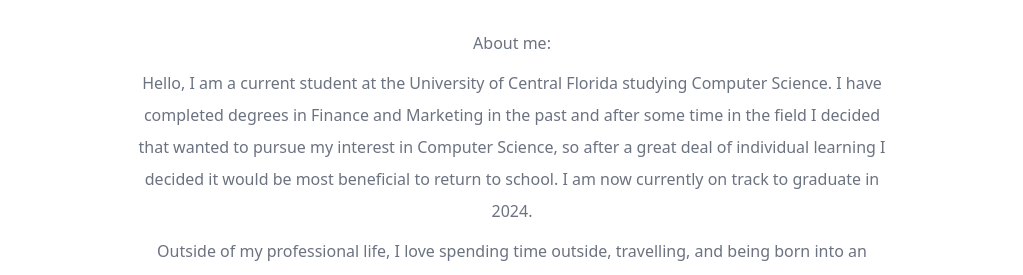
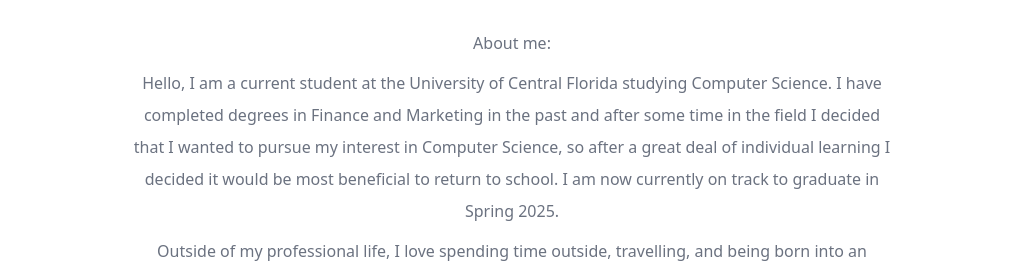
Before and after one commit to m-riosa/portfolioWebsite, a Next.js app: page / in a window 1280 px wide. Shown: the part 293-568 px from the top of the page, without its empty margins (128-1151 px from the left). Built offline with nearby package versions, Linux system fonts and the light colour scheme.

Commit message:
fixing paragraph

```diff
--- a/src/pages/index.js
+++ b/src/pages/index.js
@@ -30,9 +30,9 @@
             <p className='text-md pt-5 pb-1 leading-8 text-gray-500 dark:text-gray-200'>About me: </p>
             <p className='text-md pt-1 pb-1 leading-8 text-gray-500 max-w-3xl mx-auto  dark:text-gray-200'>
                 Hello, I am a current student at the University of Central Florida studying Computer Science.
-                I have completed degrees in Finance and Marketing in the past and after some time in the field I decided that
+                I have completed degrees in Finance and Marketing in the past and after some time in the field I decided that I
                 wanted to pursue my interest in Computer Science, so after a great deal of individual learning I decided it would be most beneficial
-                to return to school. I am now currently on track to graduate in 2024.
+                to return to school. I am now currently on track to graduate in Spring 2025.
 
             </p>
             <p className='text-md pt-1 pb-1 leading-8 text-gray-500 max-w-3xl mx-auto  dark:text-gray-200'>
```
